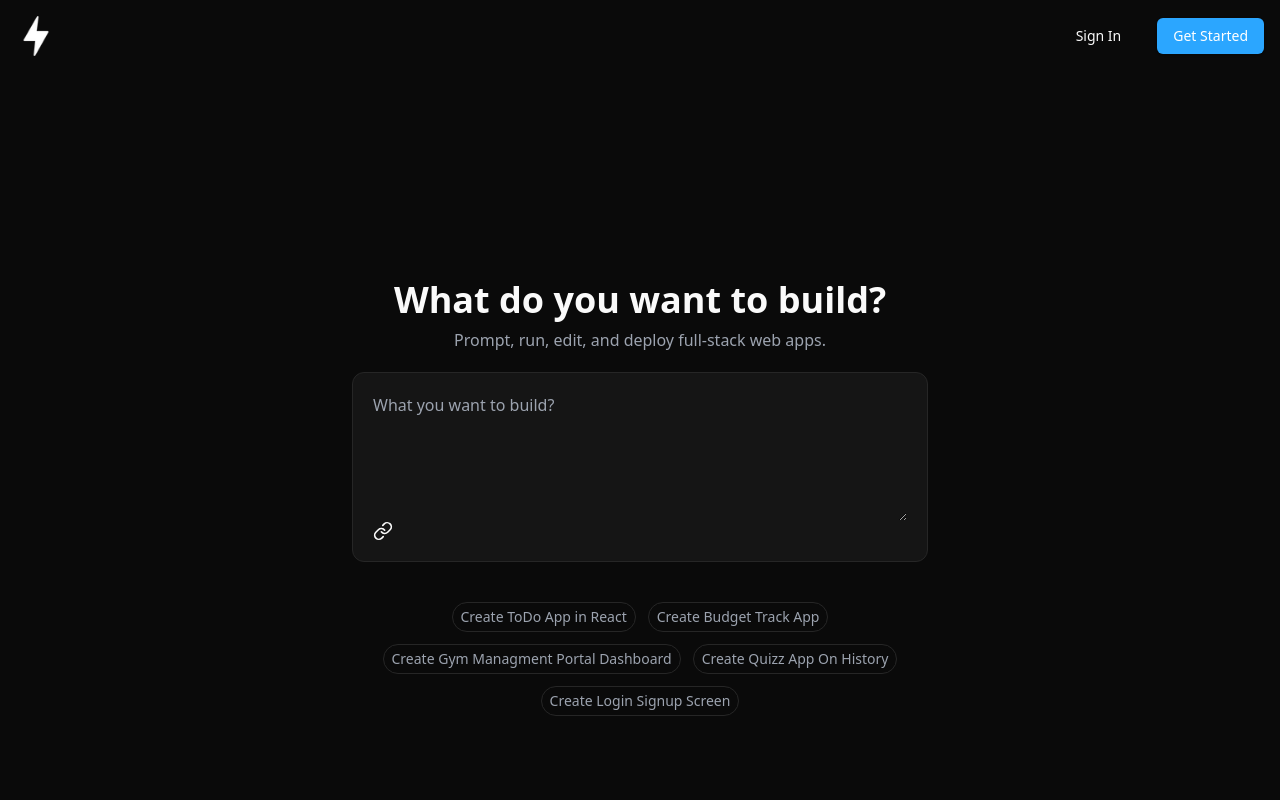
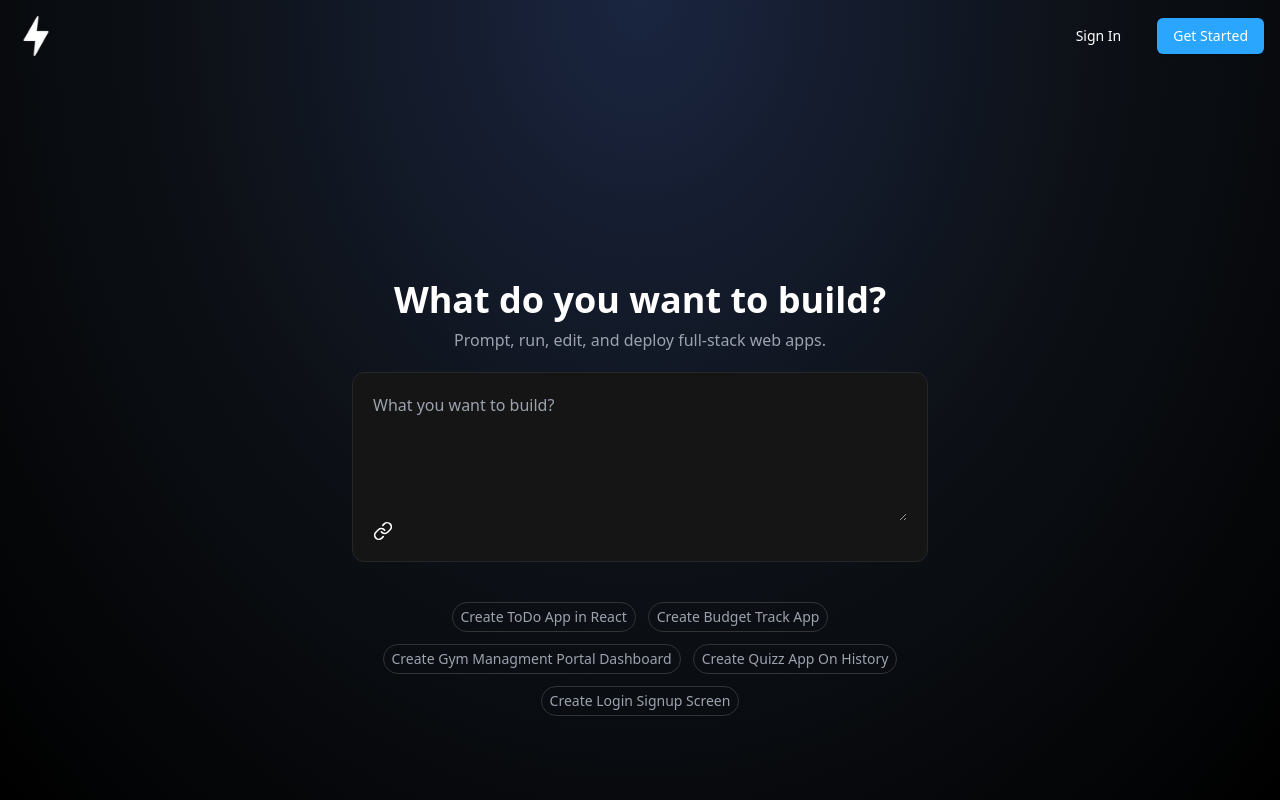
Before and after one commit to renanzdev/hyzeer-ai-app, a Next.js app: page / in a window 1280 px wide. Built offline with nearby package versions, Linux system fonts and the light colour scheme.

Commit message:
Atualiza estilos globais e adiciona cor de borda ao componente Hero

```diff
--- a/app/globals.css
+++ b/app/globals.css
@@ -2,120 +2,75 @@
 @tailwind components;
 @tailwind utilities;
 
-
-
 @layer base {
   :root {
-
     --background: 0 0% 100%;
-
     --foreground: 0 0% 3.9%;
-
     --card: 0 0% 100%;
-
     --card-foreground: 0 0% 3.9%;
-
     --popover: 0 0% 100%;
-
     --popover-foreground: 0 0% 3.9%;
-
     --primary: 0 0% 9%;
-
     --primary-foreground: 0 0% 98%;
-
     --secondary: 0 0% 96.1%;
-
     --secondary-foreground: 0 0% 9%;
-
     --muted: 0 0% 96.1%;
-
     --muted-foreground: 0 0% 45.1%;
-
     --accent: 0 0% 96.1%;
-
     --accent-foreground: 0 0% 9%;
-
     --destructive: 0 84.2% 60.2%;
-
     --destructive-foreground: 0 0% 98%;
-
     --border: 0 0% 89.8%;
-
     --input: 0 0% 89.8%;
-
     --ring: 0 0% 3.9%;
-
     --chart-1: 12 76% 61%;
-
     --chart-2: 173 58% 39%;
-
     --chart-3: 197 37% 24%;
-
     --chart-4: 43 74% 66%;
-
     --chart-5: 27 87% 67%;
-
-    --radius: 0.5rem
-  }
-  .dark {
-
-    --background: 0 0% 3.9%;
-
-    --foreground: 0 0% 98%;
-
-    --card: 0 0% 3.9%;
-
-    --card-foreground: 0 0% 98%;
-
-    --popover: 0 0% 3.9%;
-
-    --popover-foreground: 0 0% 98%;
-
-    --primary: 0 0% 98%;
-
-    --primary-foreground: 0 0% 9%;
-
-    --secondary: 0 0% 14.9%;
-
-    --secondary-foreground: 0 0% 98%;
-
-    --muted: 0 0% 14.9%;
-
-    --muted-foreground: 0 0% 63.9%;
-
-    --accent: 0 0% 14.9%;
-
-    --accent-foreground: 0 0% 98%;
-
-    --destructive: 0 62.8% 30.6%;
-
-    --destructive-foreground: 0 0% 98%;
-
-    --border: 0 0% 14.9%;
-
-    --input: 0 0% 14.9%;
-
-    --ring: 0 0% 83.1%;
-
-    --chart-1: 220 70% 50%;
-
-    --chart-2: 160 60% 45%;
-
-    --chart-3: 30 80% 55%;
-
-    --chart-4: 280 65% 60%;
-
-    --chart-5: 340 75% 55%
-  }
+    --radius: 0.5rem;
   }
 
+  .dark {
+    --background: 0 0% 3.9%;
+    --foreground: 0 0% 98%;
+    --card: 0 0% 3.9%;
+    --card-foreground: 0 0% 98%;
+    --popover: 0 0% 3.9%;
+    --popover-foreground: 0 0% 98%;
+    --primary: 0 0% 98%;
+    --primary-foreground: 0 0% 9%;
+    --secondary: 0 0% 14.9%;
+    --secondary-foreground: 0 0% 98%;
+    --muted: 0 0% 14.9%;
+    --muted-foreground: 0 0% 63.9%;
+    --accent: 0 0% 14.9%;
+    --accent-foreground: 0 0% 98%;
+    --destructive: 0 62.8% 30.6%;
+    --destructive-foreground: 0 0% 98%;
+    --border: 0 0% 14.9%;
+    --input: 0 0% 14.9%;
+    --ring: 0 0% 83.1%;
+    --chart-1: 220 70% 50%;
+    --chart-2: 160 60% 45%;
+    --chart-3: 30 80% 55%;
+    --chart-4: 280 65% 60%;
+    --chart-5: 340 75% 55%;
+  }
 
-
-@layer base {
   * {
     @apply border-border;
   }
+
+  html,
   body {
-    @apply bg-background text-foreground;
+    background: radial-gradient(
+      ellipse at top,
+      #1a2540 0%,
+      #0d1117 50%,
+      #000000 100%
+    );
+    color: white;
+    min-height: 100vh;
   }
 }
--- a/components/custom/Hero.jsx
+++ b/components/custom/Hero.jsx
@@ -46,6 +46,7 @@ function Hero() {
             key={index}
             onClick={()=>onGenerate(suggestion)}
             className="p-1 px-2 border rounded-full text-sm text-gray-400 hover:text-white cursor-pointer"
+            style={{borderColor: Colors.BORDER_COLOR }}
           >
             {suggestion}
           </h2>
--- a/data/Colors.jsx
+++ b/data/Colors.jsx
@@ -3,5 +3,6 @@ export default{
     SUBHEADING:'#d1d5db',
     BACKGROUND:'#151515',
     BLUE:'#2ba6ff',
-    CHAT_BACKGROUND:'#272727'
+    CHAT_BACKGROUND:'#272727',
+    BORDER_COLOR: '#333333',
 }
```
Lines whose indentation alone changed are shown as unchanged.
